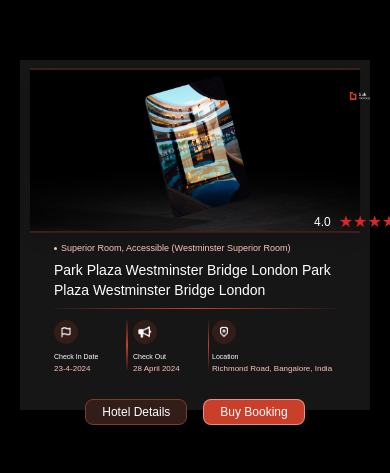
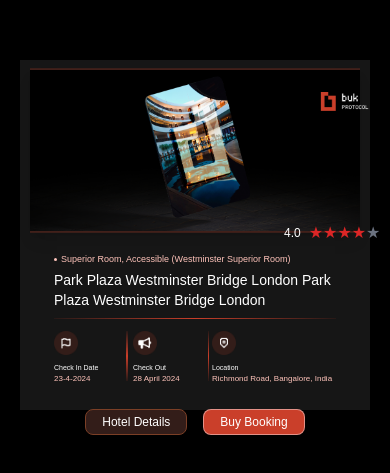
Before and after one commit to Thenmozhi-k/task-1, a React (Vite) app: page / in a window 390 px wide. Shown: the part 187-660 px from the top of the page. Built offline with nearby package versions, Linux system fonts and the light colour scheme.

Commit message:
first commit

```diff
--- a/src/components/LaunchScreen.jsx
+++ b/src/components/LaunchScreen.jsx
@@ -20,7 +20,7 @@ const LaunchScreen = ({ onNavigate }) => {
 
           }}
         >
-          <div className='md:ml-[330px] sm:ml-[260px]'>
+          <div className='md:ml-[330px] sm:ml-[230px]'>
             <img src={buk} alt="" className='md:w-[70px] w-[50px] md:ml-12 sm:ml-[35px]' />
             <div className="flex items-center  md:mt-[140px] sm:mt-[110px]">
               <span className="text-white md:text-sm sm:text-xs mr-2">4.0</span>
```
